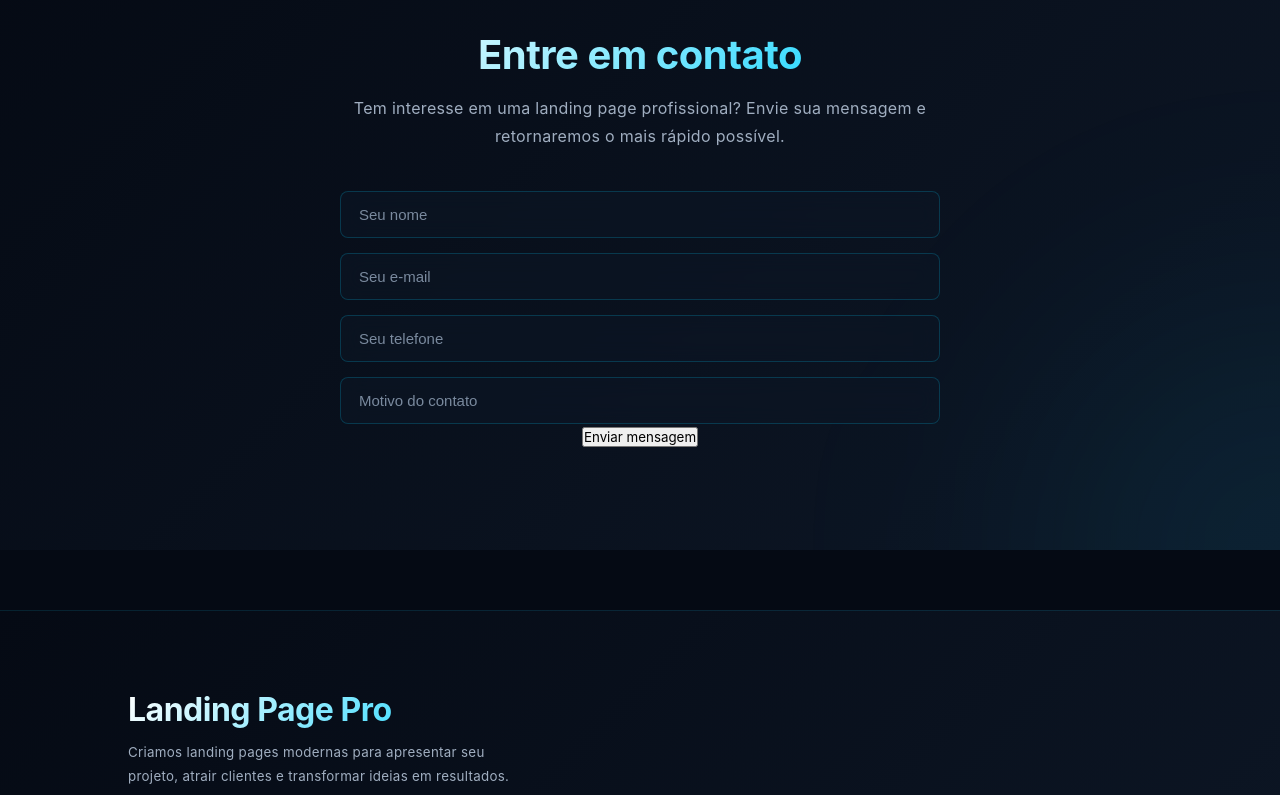
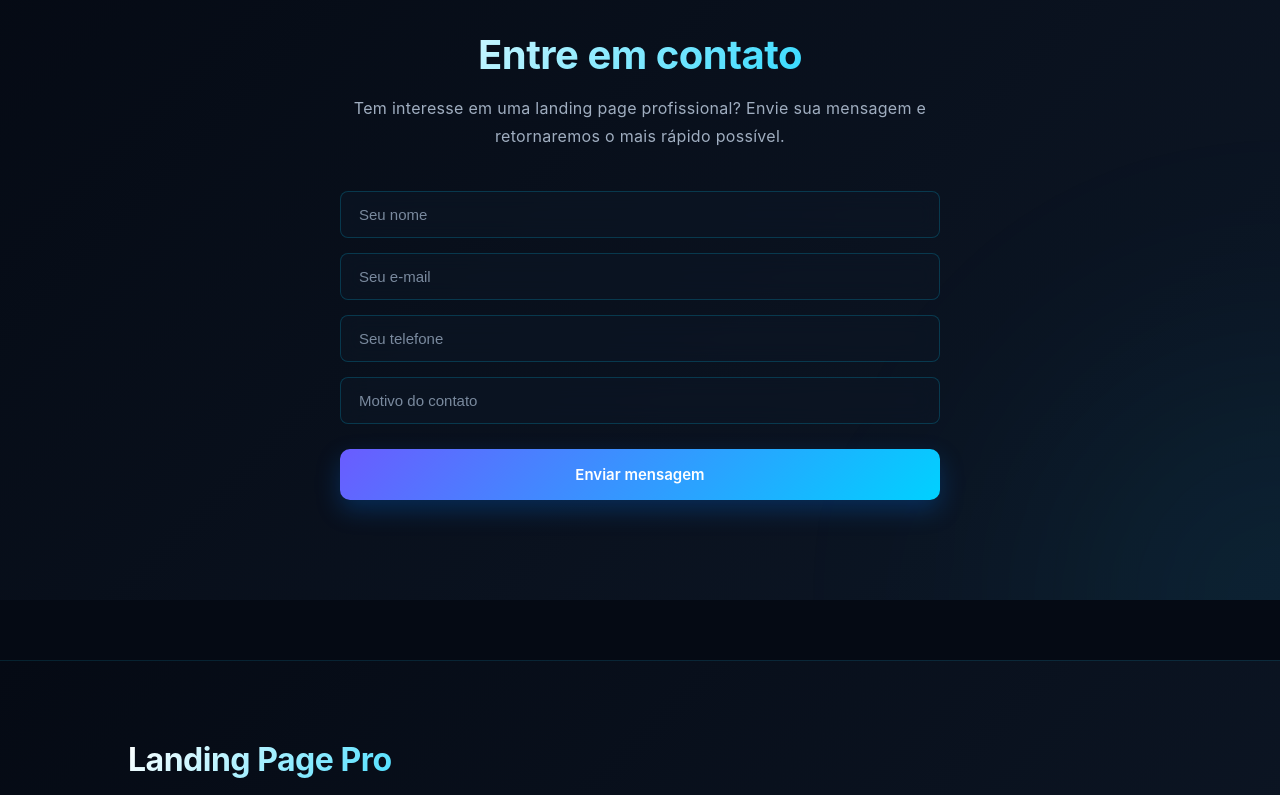
Before and after one commit to Kobayashi24730/landing-page-pro, a React (Vite) app in the folder client/: page / in a window 1280 px wide. Shown: the part 3293-4088 px from the top of the page. Built offline with nearby package versions, Linux system fonts and the light colour scheme.

Commit message:
Atualizacoes finais do css

```diff
--- a/client/src/components/layout/Forms.tsx
+++ b/client/src/components/layout/Forms.tsx
@@ -71,7 +71,7 @@ export default function Forms() {
 
           </div>
 
-          <button type="submit">
+          <button type="submit" className="form-button">
             Enviar mensagem
           </button>
         </form>
--- a/client/src/styles/Form.css
+++ b/client/src/styles/Form.css
@@ -110,41 +110,42 @@
 
 }
 
-.form-grid button {
+.form-button {
 
-  margin-top: 20px;
+  margin-top: 25px;
 
-  padding: 14px 28px;
+  width: 100%;
+
+  padding: 16px 24px;
+
+  border-radius: 10px;
 
   border: none;
 
-  border-radius: var(--radius-sm);
-
-  background: linear-gradient(135deg, var(--primary) 0%, var(--accent-cyan) 100%);
+  font-size: 15px;
+  font-weight: 600;
 
   color: white;
 
-  font-weight: 600;
-  font-size: 15px;
-  letter-spacing: 0.3px;
+  background: linear-gradient(135deg, #6a5cff 0%, #00d1ff 100%);
 
   cursor: pointer;
 
   transition: all 0.3s ease;
 
-  box-shadow: 0 4px 15px rgba(0, 123, 255, 0.3);
+  box-shadow: 0 10px 25px rgba(0, 123, 255, 0.25);
 
 }
 
-.form-grid button:hover {
+.form-button:hover {
 
-  transform: translateY(-2px);
+  transform: translateY(-3px);
 
-  box-shadow: 0 8px 25px rgba(0, 209, 255, 0.4);
+  box-shadow: 0 15px 35px rgba(0, 209, 255, 0.4);
 
 }
 
-.form-grid button:active {
+.form-button:active {
 
   transform: translateY(0);
 
```
